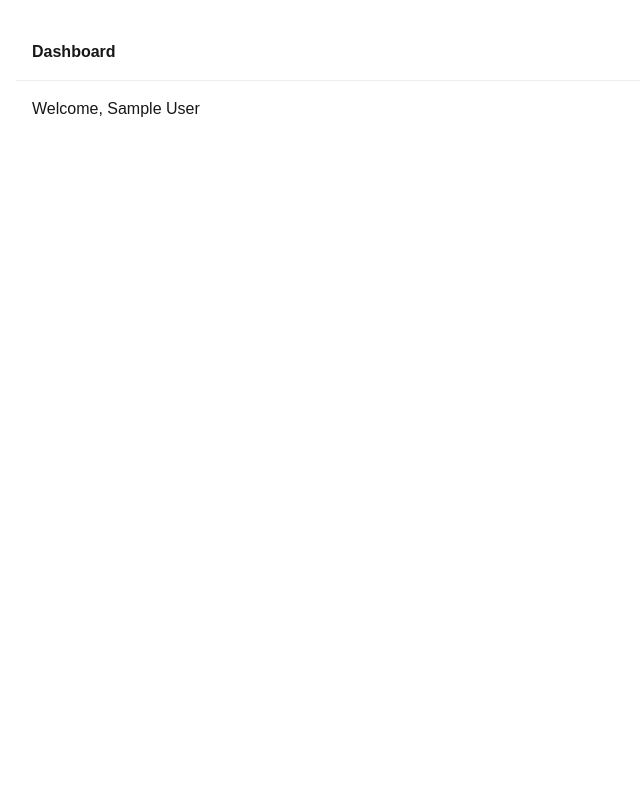
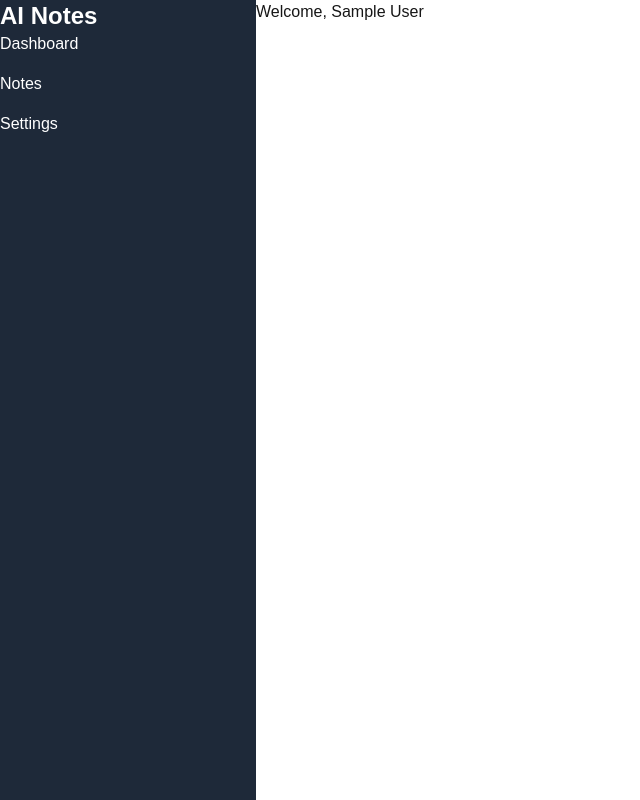
Before and after one commit to abhaymauryadev/AIPoweredNoteManager, a Next.js app: page /dashboard in a window 1280 px wide. Shown: the whole page, without its empty margins (0-640 px from the left). Built offline with nearby package versions, Linux system fonts and the light colour scheme; no server answers; sample sign-in values are in the browser's storage.

Commit message:
feat: Dashboard imlpementation is started

```diff
--- a/app/(protected)/dashboard/page.jsx
+++ b/app/(protected)/dashboard/page.jsx
@@ -1,11 +1,16 @@
 import { getServerSession } from "next-auth";
-
+import Sidebar from "@/components/common/Sidebar";
 export default async function DashboardPage() {
   const session = await getServerSession();
 
   return (
-    <div>
+    <>
+    <div className="flex">
+    <Sidebar/>
+    <div className="flex-1">
       <h1>Welcome, {session.user.name}</h1>
     </div>
+    </div>
+    </>
   );
 }
--- a/app/(protected)/layout.jsx
+++ b/app/(protected)/layout.jsx
@@ -10,10 +10,7 @@ export default async function ProtectedLayout({ children }) {
 
   return (
     <div>
-      <nav style={{ padding: "1rem", borderBottom: "1px solid #eee" }}>
-        <strong>Dashboard</strong>
-      </nav>
-      <main style={{ padding: "1rem" }}>{children}</main>
+      <main>{children}</main>
     </div>
   );
 }
--- a/app/layout.jsx
+++ b/app/layout.jsx
@@ -13,7 +13,7 @@ export default function RootLayout({ children }) {
       <body className="min-h-screen flex flex-col" suppressHydrationWarning={true}>
 
 
-        <main className="flex-1 container mx-auto px-4 py-6">
+        <main className="">
           {children}
         </main>
 
--- a/components/common/Sidebar.jsx
+++ b/components/common/Sidebar.jsx
@@ -1,7 +1,23 @@
 import React from 'react'
-
+import Link from 'next/link'
 export default function Sidebar() {
   return (
-    <div>Sidebar</div>
+   <aside className='w-64 h-screen bg-gray-800 text-white'>
+    <h1 className='text-2xl font-bold'>AI Notes</h1>
+    <div className='flex flex-col gap-4'> </div>
+    <nav>
+      <ul className='flex flex-col gap-4'>
+        <li>
+          <Link href="/dashboard">Dashboard</Link>
+        </li>
+        <li>
+          <Link href="/notes">Notes</Link>
+        </li>
+        <li>
+          <Link href="/settings">Settings</Link>
+        </li>
+      </ul>
+    </nav>
+   </aside>
   )
 }
```
